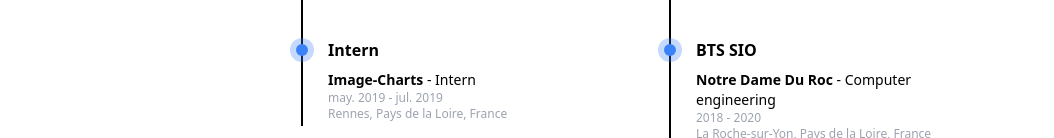
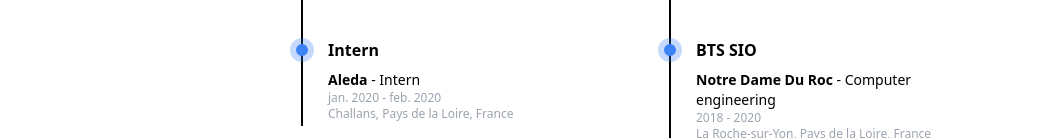
Before and after one commit to ChaigneauDoryan/doryanchaigneau.fr, a Nuxt app: page / in a window 1280 px wide. Shown: the part 814-952 px from the top of the page, without its empty margins (0-1054 px from the left). Built offline with nearby package versions, Linux system fonts and the light colour scheme.

Commit message:
fix: experience

```diff
--- a/pages/index.vue
+++ b/pages/index.vue
@@ -116,10 +116,10 @@
                             <div class="flex flex-col space-y-2">
                               <p class="font-semibold text-black">Intern</p>
                               <div>
-                                <p class="text-sm text-black"><b>Image-Charts</b> - Intern</p>
+                                <p class="text-sm text-black"><b>Aleda</b> - Intern</p>
                                 <p class="text-xs text-gray-400">
-                                  may. 2019 - jul. 2019<br>
-                                  Rennes, Pays de la Loire, France
+                                  jan. 2020 - feb. 2020<br>
+                                  Challans, Pays de la Loire, France
                                 </p>
                               </div>
                             </div>
```
